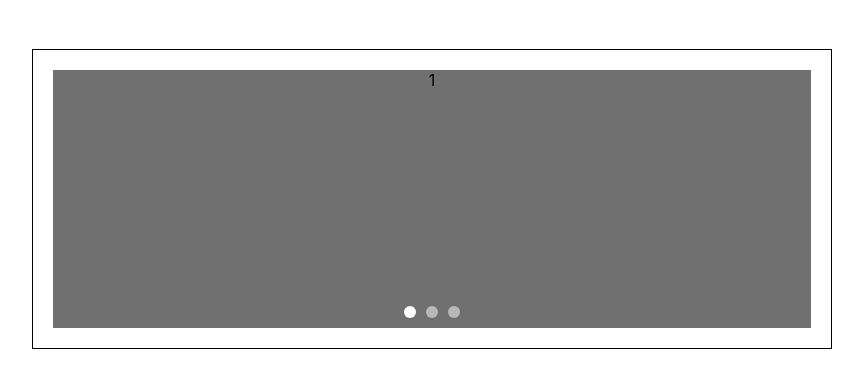
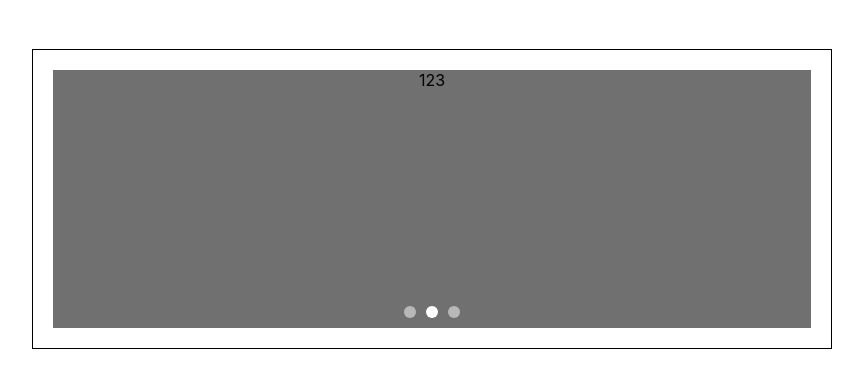
Before and after one commit to lovelts/tsl-ui, a Vue app: page / in a window 1280 px wide. Shown: the part 2492-2870 px from the top of the page, without its empty margins (28-891 px from the left). Built offline with nearby package versions, Linux system fonts and the light colour scheme.

Commit message:
完善轮播图组件中

```diff
--- a/src/App.vue
+++ b/src/App.vue
@@ -1,7 +1,7 @@
 <!--
  * @Author: lts
  * @Date: 2021-03-08 12:54:13
- * @LastEditTime: 2021-03-11 16:01:35
+ * @LastEditTime: 2021-03-11 21:04:10
  * @FilePath: \my-cli-ui\src\App.vue
 -->
 <template>
@@ -185,7 +185,12 @@
       border: '1px solid black',
     }"
   >
-    <ts-swiper></ts-swiper>
+    <ts-swiper>
+      <ts-swiper-slide>123</ts-swiper-slide>
+      <ts-swiper-slide>456</ts-swiper-slide>
+      <ts-swiper-slide>789</ts-swiper-slide>
+
+    </ts-swiper>
   </div>
 </template>
 
@@ -204,6 +209,7 @@ import TsPopover from "./popover/Popover";
 import TsTabs from "./tabs/Tabs";
 import TsTabPane from "./tabs/TabPane";
 import TsSwiper from "./swiper/Swiper.jsx";
+import TsSwiperSlide from './swiper/SwiperSlide.jsx'
 export default {
   name: "App",
   components: {
@@ -220,6 +226,7 @@ export default {
     TsTabs,
     TsTabPane,
     TsSwiper,
+    TsSwiperSlide
   },
 
   setup() {
--- a/src/swiper/Swiper.jsx
+++ b/src/swiper/Swiper.jsx
@@ -1,45 +1,64 @@
-import { defineComponent, onMounted, ref } from 'vue'
+import { defineComponent, onMounted, ref, provide } from 'vue'
 import './swiper.less'
-const Demo = defineComponent({
-  name: 'demo',
-  setup() {
+const Swiper = defineComponent({
+  name: 'Swiper',
+
+  // eslint-disable-next-line no-unused-vars
+  setup(props, { slots }) {
     let swiperRef = ref()
-    let num = ref(3)
-    console.log(num.value);
-    let arr = [1, 2, 3]
+    let arr = ref([])
     let translateX = ref(0)
-    let activeKey = ref(1)
+    let activeKey = ref(0)
+    let autoplayTime = ref(3000)
     let temp = ref(0)
+    const pushArr = () => {
+      arr.value = [...arr.value, '']
+    }
+    provide('pushArr', pushArr)
+    // eslint-disable-next-line no-unused-vars
+    let timeInterval = null
+    // eslint-disable-next-line no-unused-vars
+    let intervalCount = 0
+
+    provide('translateX', translateX.value)
     onMounted(() => {
       temp.value -= swiperRef.value.offsetWidth
-      console.log(swiperRef.value.offsetWidth, temp.value);
+      autoplay()
     })
     const getCurrent = (e) => {
-      console.log(e);
+      clearInterval(timeInterval)
+      intervalCount = e
       activeKey.value = e
-      translateX.value = (e - 1) * temp.value
-      console.log(translateX.value);
+      translateX.value = e * temp.value
+      autoplay()
+    }
+    const autoplay = () => {
+      timeInterval = setInterval(() => {
+        intervalCount++
+        intervalCount %= arr.value.length
+        activeKey.value = intervalCount
+        translateX.value = temp.value * intervalCount
+      }, autoplayTime.value);
     }
     return () => (
       <>
         <div className="ts-swiper" ref={swiperRef}>
-          <div className="ts-swiper-slide" style={{ transform: `translateX(${translateX.value}px)` }}>1</div>
+          {slots.default()}
+          {/* <div className="ts-swiper-slide" style={{ transform: `translateX(${translateX.value}px)` }}>1</div>
           <div className="ts-swiper-slide" style={{ transform: `translateX(${translateX.value}px)` }}>2</div>
-          <div className="ts-swiper-slide" style={{ transform: `translateX(${translateX.value}px)` }}>3</div>
+          <div className="ts-swiper-slide" style={{ transform: `translateX(${translateX.value}px)` }}>3</div> */}
           <ul>
             {
-              arr.map((item) => {
+              arr.value.map((item, index) => {
                 return (
                   <li
-                    className={activeKey.value === item ? 'active' : ''}
-                    key={item}
-                    onClick={() => getCurrent(item)}></li>
+                    className={activeKey.value === index ? 'active' : ''}
+                    key={index}
+                    onClick={() => getCurrent(index)}></li>
                 )
               })
             }
-            {/* <li className={'active'} key={1} onClick={() => getCurrent(1)}></li>
-            <li key={2} onClick={() => getCurrent(2)}></li>
-            <li key={3} onClick={() => getCurrent(3)}></li> */}
+
           </ul>
         </div>
       </>
@@ -49,4 +68,4 @@ const Demo = defineComponent({
 
 })
 
-export default Demo
+export default Swiper
--- /dev/null
+++ b/src/swiper/SwiperSlide.jsx
@@ -0,0 +1,16 @@
+import { defineComponent, ref, inject } from 'vue'
+import './swiper.less'
+
+const SwiperSlide = defineComponent({
+    name: 'SwiperSlide',
+    setup(props, { slots }) {
+        let translateX = ref(inject('translateX'))
+        inject('pushArr')()
+        return () => (
+            <div className="ts-swiper-slide" style={{ transform: `translateX(${translateX.value}px)` }}>{slots.default()}</div>
+        )
+
+    }
+})
+
+export default SwiperSlide
```
